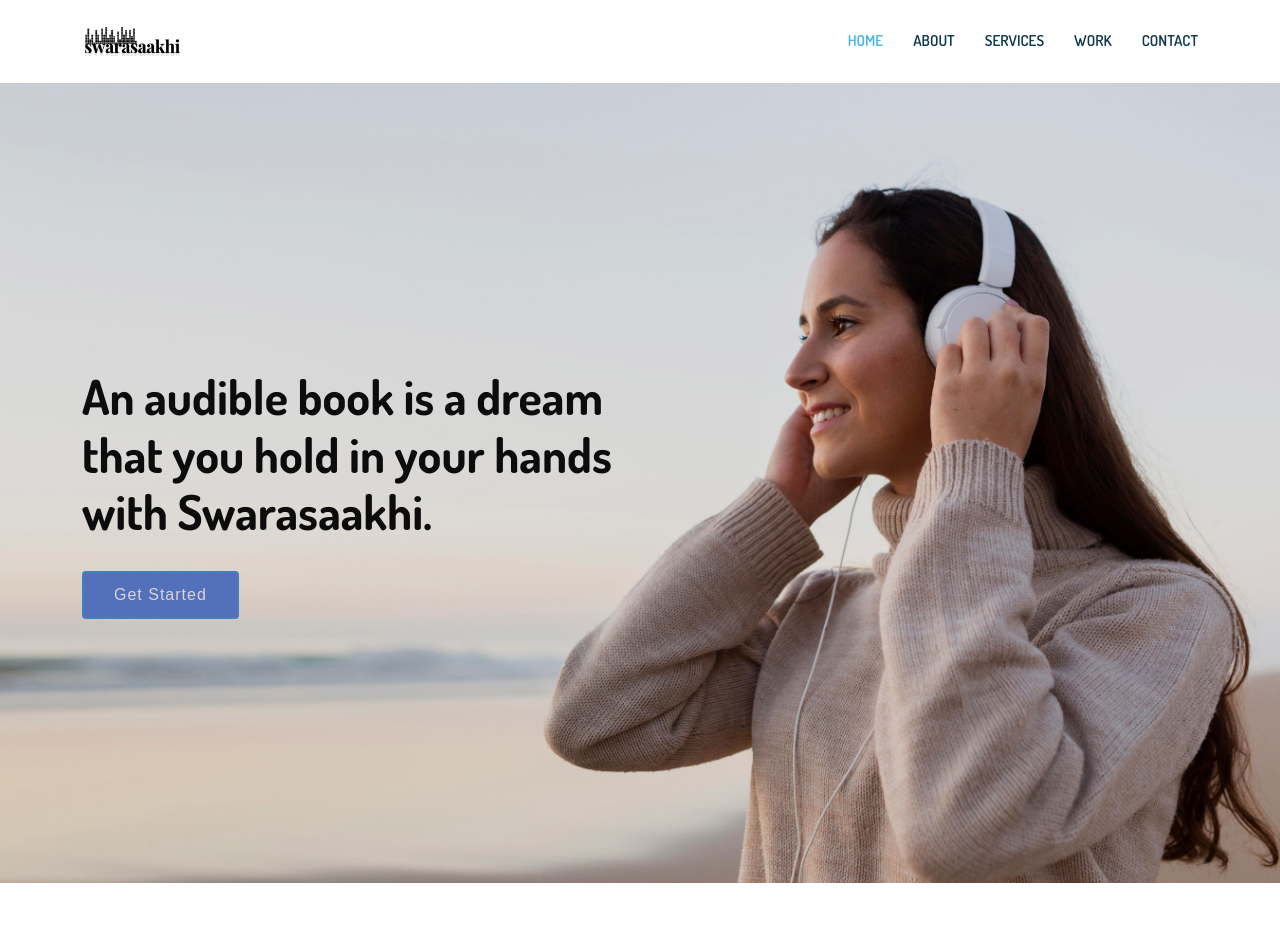
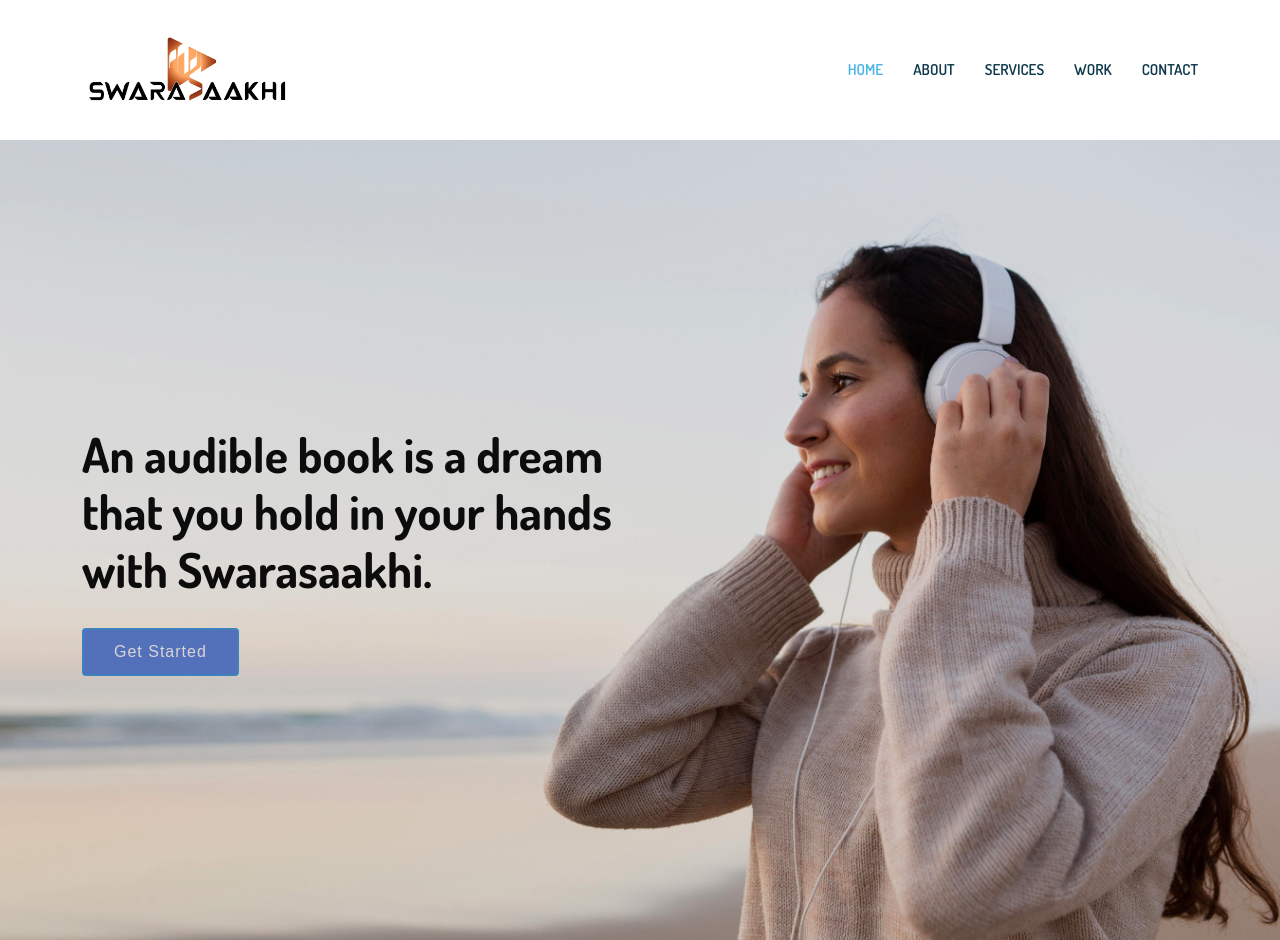
Before and after one commit to MiscArchive/Interns-Project-Two, a plain HTML site: page index.html in a window 1280 px wide. Shown: the top 940 px of the page. Drawn offline with nearby package versions, Linux system fonts and the light colour scheme; grey boxes are pictures that could not be loaded.

Commit message:
logo updation

```diff
--- a/index.html
+++ b/index.html
@@ -41,7 +41,7 @@
   <header id="header" class="">
     <div class="container d-flex align-items-center justify-content-between">
 
-      <a href="index.html" class="logo"><img src="assets\img\swarashakhi (1).jpg" alt="" class="img-fluid" width="100" height="100"></a>
+      <a href="index.html" class="logo"><img src="assets\img\newLogo.jpg" alt="" class="img-fluid" width="100%" height="100%"></a>
       <!-- Uncomment below if you prefer to use text as a logo -->
       <!-- <h1 class="logo"><a href="index.html">Butterfly</a></h1> -->
 
```
Also changed, not shown: assets/img/newLogo.jpg (added).
